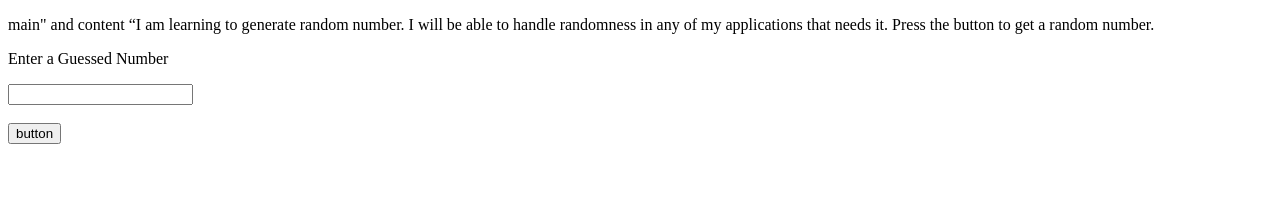
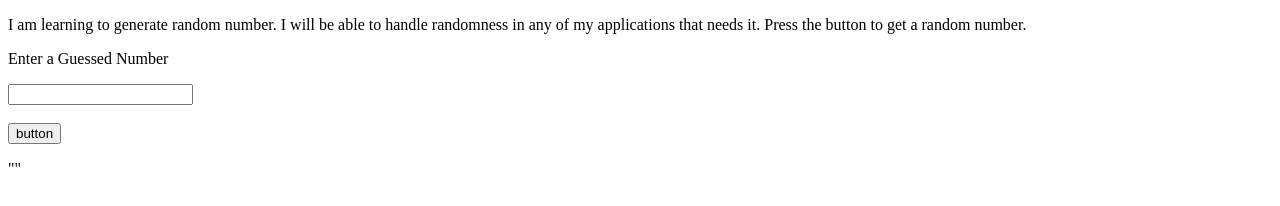
Before and after one commit to acciojob/Hot-or-Cold-Part-I-vishal9934, a website: page main.html in a window 1280 px wide. Drawn offline with Linux system fonts and the light colour scheme.

Commit message:
created a submission

```diff
--- a/main.html
+++ b/main.html
@@ -4,13 +4,13 @@
 </head>
 <body>
 	<!-- p tag -->
-	<p id="main">main" and content “I am learning to generate random number. I will be able to handle randomness in any of my applications that needs it. Press the button to get a random number.</p>
+	<p id="main">I am learning to generate random number. I will be able to handle randomness in any of my applications that needs it. Press the button to get a random number.</p>
     <p id = "user">Enter a Guessed Number </p>
     <input id= "guess"></input><br><br>
 	<!-- button -->
 	<button id="btn">button</button>
     <!-- p tag -->
-	<p id="num"></p>
+	<p id="num">""</p>
     <p id = "respond"></p>  <!-- This is the respone (Hot or Cold) -->
     <script type="text/javascript" src="./script.js">  <!-- Write the logic in script.js -->
 </script>
```
